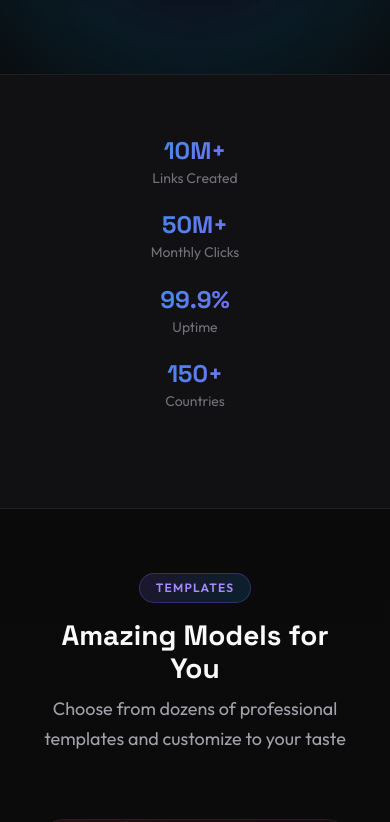
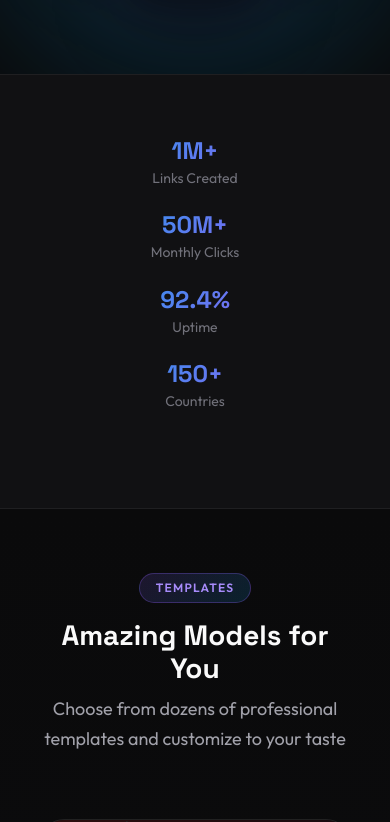
Before and after one commit to JoquimMarques/linktrivia, a React (Vite) app: page / in a window 390 px wide. Shown: the part 960-1782 px from the top of the page. Built offline with nearby package versions, Linux system fonts and the light colour scheme; no server answers.

Commit message:
Fix home page icons and update stats
- Fix Powerful Analytics icon (use filled rects instead of lines)
- Fix Mobile Optimized icon (use filled circle for home button)
- Update stats: 1M+ links, 92.4% uptime
- Update footer copyright to Orbil.ink

```diff
--- a/src/pages/Home.jsx
+++ b/src/pages/Home.jsx
@@ -33,7 +33,7 @@ const Home = () => {
       description: 'Share all your important links with a single memorable URL'
     },
     {
-      icon: <svg width="32" height="32" viewBox="0 0 24 24" fill="none" stroke="url(#gradient2)" strokeWidth="2" strokeLinecap="round" strokeLinejoin="round"><defs><linearGradient id="gradient2" x1="0%" y1="0%" x2="100%" y2="100%"><stop offset="0%" stopColor="#a78bfa" /><stop offset="100%" stopColor="#06b6d4" /></linearGradient></defs><line x1="18" y1="20" x2="18" y2="10" /><line x1="12" y1="20" x2="12" y2="4" /><line x1="6" y1="20" x2="6" y2="14" /></svg>,
+      icon: <svg width="32" height="32" viewBox="0 0 24 24" fill="none" stroke="url(#gradient2)" strokeWidth="2" strokeLinecap="round" strokeLinejoin="round"><defs><linearGradient id="gradient2" x1="0%" y1="0%" x2="100%" y2="100%"><stop offset="0%" stopColor="#a78bfa" /><stop offset="100%" stopColor="#06b6d4" /></linearGradient></defs><rect x="16" y="10" width="4" height="10" rx="1" fill="url(#gradient2)" /><rect x="10" y="4" width="4" height="16" rx="1" fill="url(#gradient2)" /><rect x="4" y="14" width="4" height="6" rx="1" fill="url(#gradient2)" /></svg>,
       title: 'Powerful Analytics',
       description: 'Track clicks, views, and engagement with detailed insights'
     },
@@ -53,16 +53,16 @@ const Home = () => {
       description: 'Enterprise-grade security with 99.9% guaranteed uptime'
     },
     {
-      icon: <svg width="32" height="32" viewBox="0 0 24 24" fill="none" stroke="url(#gradient6)" strokeWidth="2" strokeLinecap="round" strokeLinejoin="round"><defs><linearGradient id="gradient6" x1="0%" y1="0%" x2="100%" y2="100%"><stop offset="0%" stopColor="#a78bfa" /><stop offset="100%" stopColor="#06b6d4" /></linearGradient></defs><rect x="5" y="2" width="14" height="20" rx="2" ry="2" /><line x1="12" y1="18" x2="12.01" y2="18" /></svg>,
+      icon: <svg width="32" height="32" viewBox="0 0 24 24" fill="none" stroke="url(#gradient6)" strokeWidth="2" strokeLinecap="round" strokeLinejoin="round"><defs><linearGradient id="gradient6" x1="0%" y1="0%" x2="100%" y2="100%"><stop offset="0%" stopColor="#a78bfa" /><stop offset="100%" stopColor="#06b6d4" /></linearGradient></defs><rect x="5" y="2" width="14" height="20" rx="2" ry="2" /><circle cx="12" cy="18" r="1" fill="url(#gradient6)" /></svg>,
       title: 'Mobile Optimized',
       description: 'Perfect experience on any device, anywhere'
     }
   ]
 
   const stats = [
-    { value: '10M+', label: 'Links Created' },
+    { value: '1M+', label: 'Links Created' },
     { value: '50M+', label: 'Monthly Clicks' },
-    { value: '99.9%', label: 'Uptime' },
+    { value: '92.4%', label: 'Uptime' },
     { value: '150+', label: 'Countries' }
   ]
 
@@ -250,7 +250,7 @@ const Home = () => {
               <Link to="/terms">Terms of Service</Link>
             </div>
             <p className="footer-copyright">
-              © {new Date().getFullYear()} Orbilink. All rights reserved.
+              © {new Date().getFullYear()} Orbil.ink All rights reserved.
             </p>
           </div>
         </div>
```
